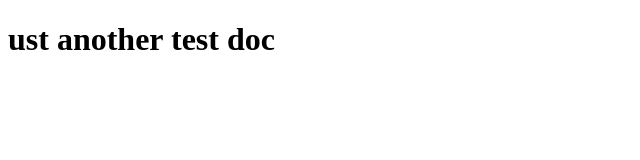
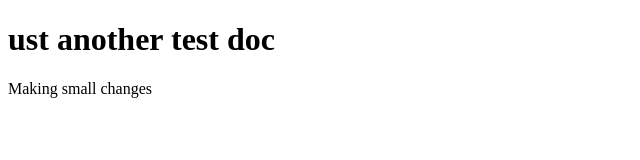
Before and after one commit to mstpierre73/gittest2, a plain HTML site: page index.html in a window 1280 px wide. Shown: the whole page, without its empty margins (0-640 px from the left). Drawn offline with Linux system fonts and the light colour scheme.

Commit message:
adding p tag

```diff
--- a/index.html
+++ b/index.html
@@ -5,5 +5,6 @@
 </head>
 <body>
 	<h1>ust another test doc</h1>
+	<p>Making small changes</p>
 </body>
 </html>
```
